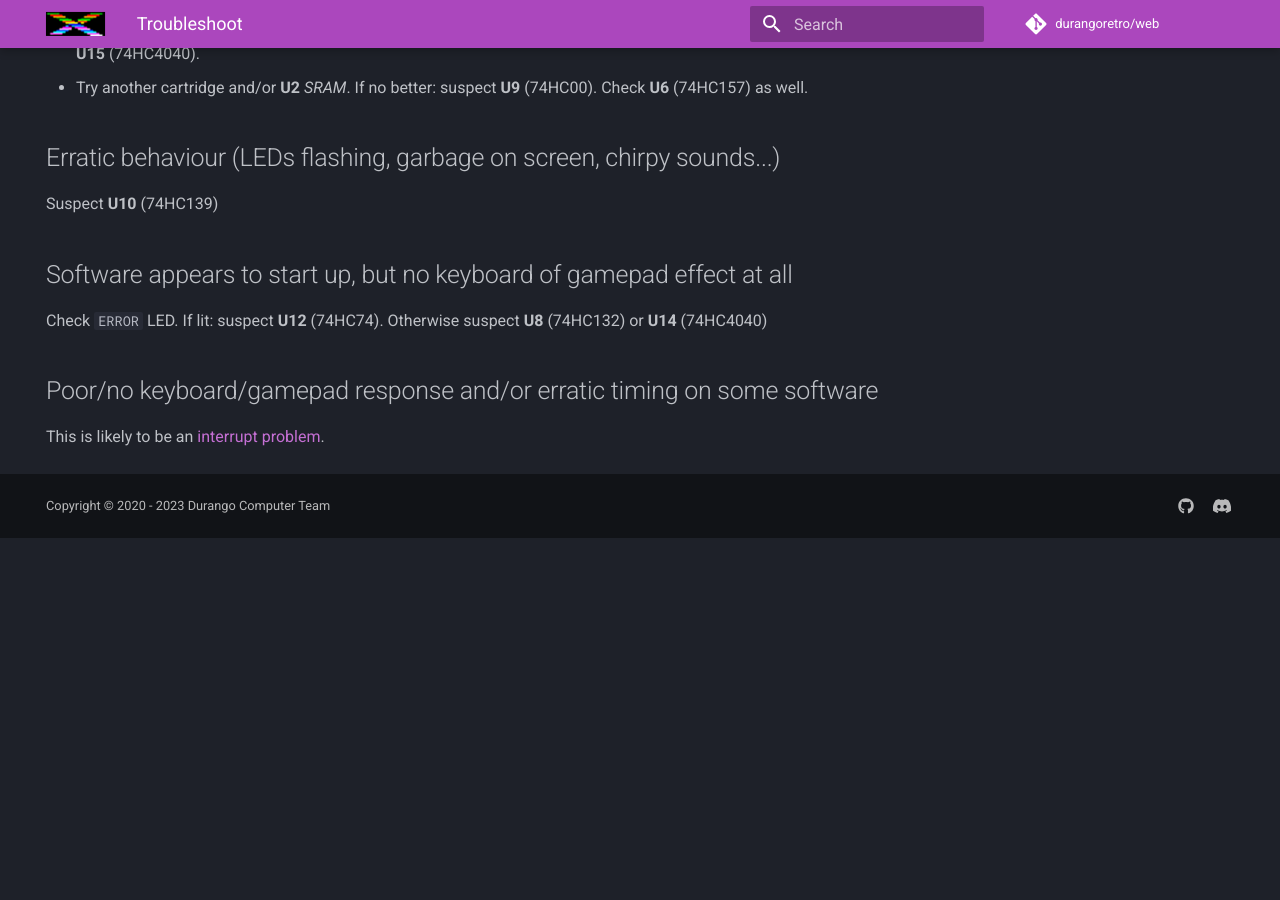
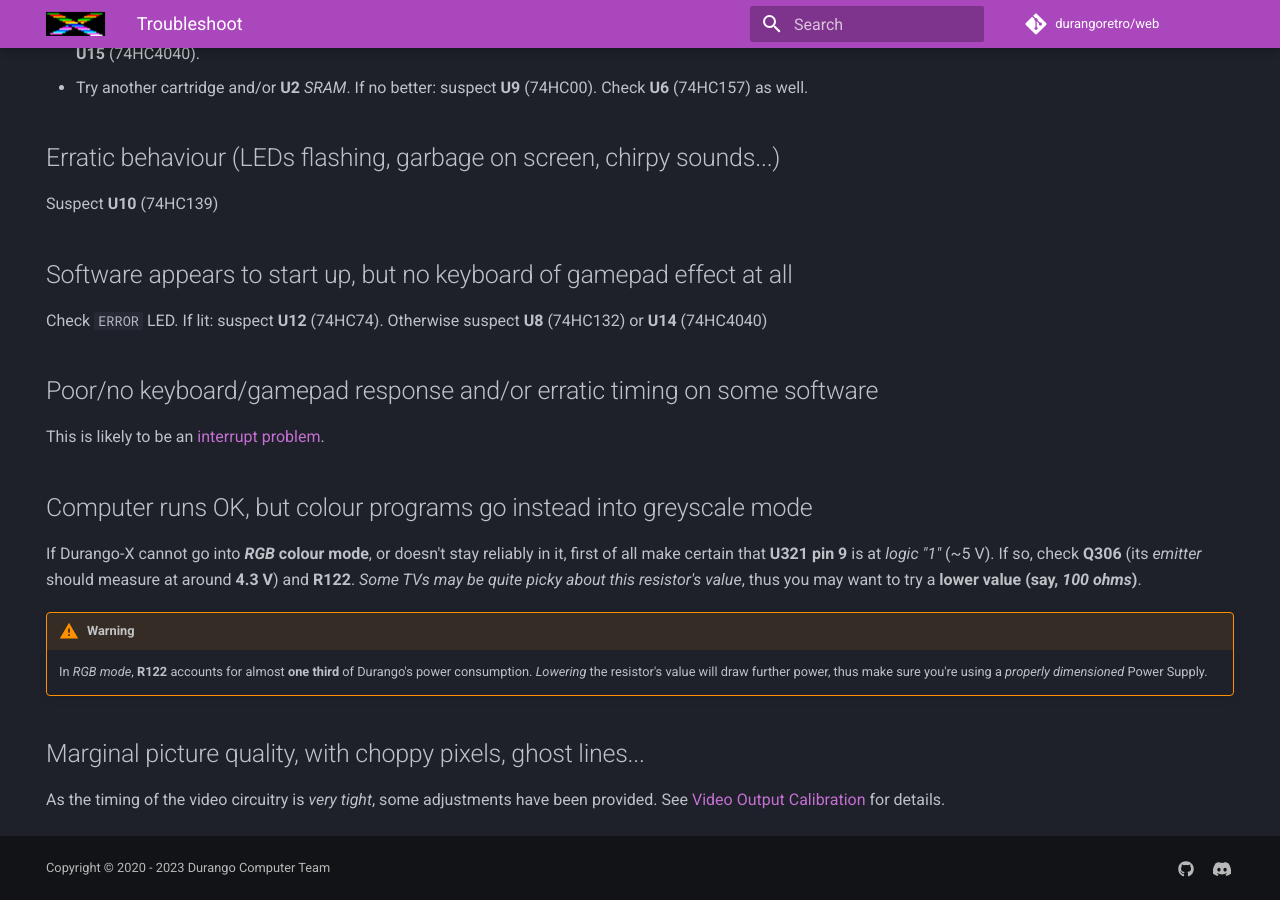
Before and after one commit to durangoretro/web, an MkDocs documentation site: the page built from docs/troubleshoot.md, in a window 1280 px wide and 900 px high, scrolled down 2582 px. Built offline with MkDocs 1.6.1 and Material for MkDocs 9.7.7, drawn with Linux system fonts in a browser that asks for light colours; comment, search, counter and statistics services are not loaded; before the commit the page ends 3120 px from its top, so only the background shows below that; some of the changed text lies outside the part shown.

Commit message:
more info on video problems

```diff
--- a/docs/troubleshoot.md
+++ b/docs/troubleshoot.md
@@ -98,3 +98,15 @@ Check `ERROR` LED. If lit: suspect **U12** (74HC74). Otherwise suspect **U8** (7
 ## Poor/no keyboard/gamepad response and/or erratic timing on some software
 
 This is likely to be an [interrupt problem](hardware/irq.md).
+
+## Computer runs OK, but colour programs go instead into greyscale mode
+
+If Durango-X cannot go into **_RGB_ colour mode**, or doesn't stay reliably in it, first of all make certain that **U321 pin 9** is at _logic "1"_ (~5 V). If so, check **Q306** (its _emitter_ should measure at around **4.3 V**) and **R122**. _Some TVs may be quite picky about this resistor's value_, thus you may want to try a **lower value (say, _100 ohms_)**.
+
+!!! warning
+
+	In _RGB mode_, **R122** accounts for almost **one third** of Durango's power consumption. _Lowering_ the resistor's value will draw further power, thus make sure you're using a _properly dimensioned_ Power Supply.
+
+## Marginal picture quality, with choppy pixels, ghost lines...
+
+As the timing of the video circuitry is _very tight_, some adjustments have been provided. See [Video Output Calibration](software/vdu_calib.md) for details.
```
Also changed, not shown: other parts of docs/troubleshoot.md (+1 -1 lines).
